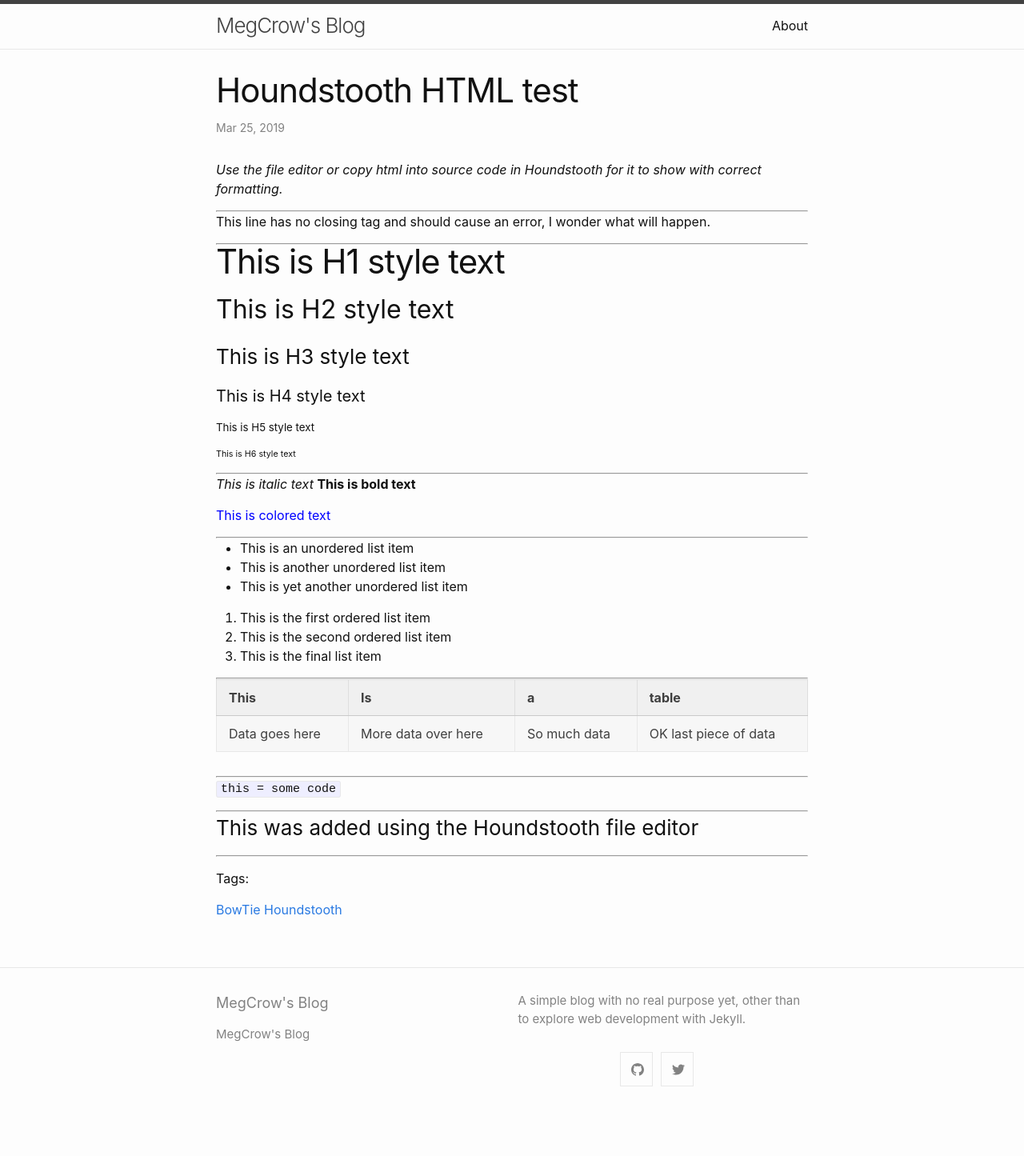
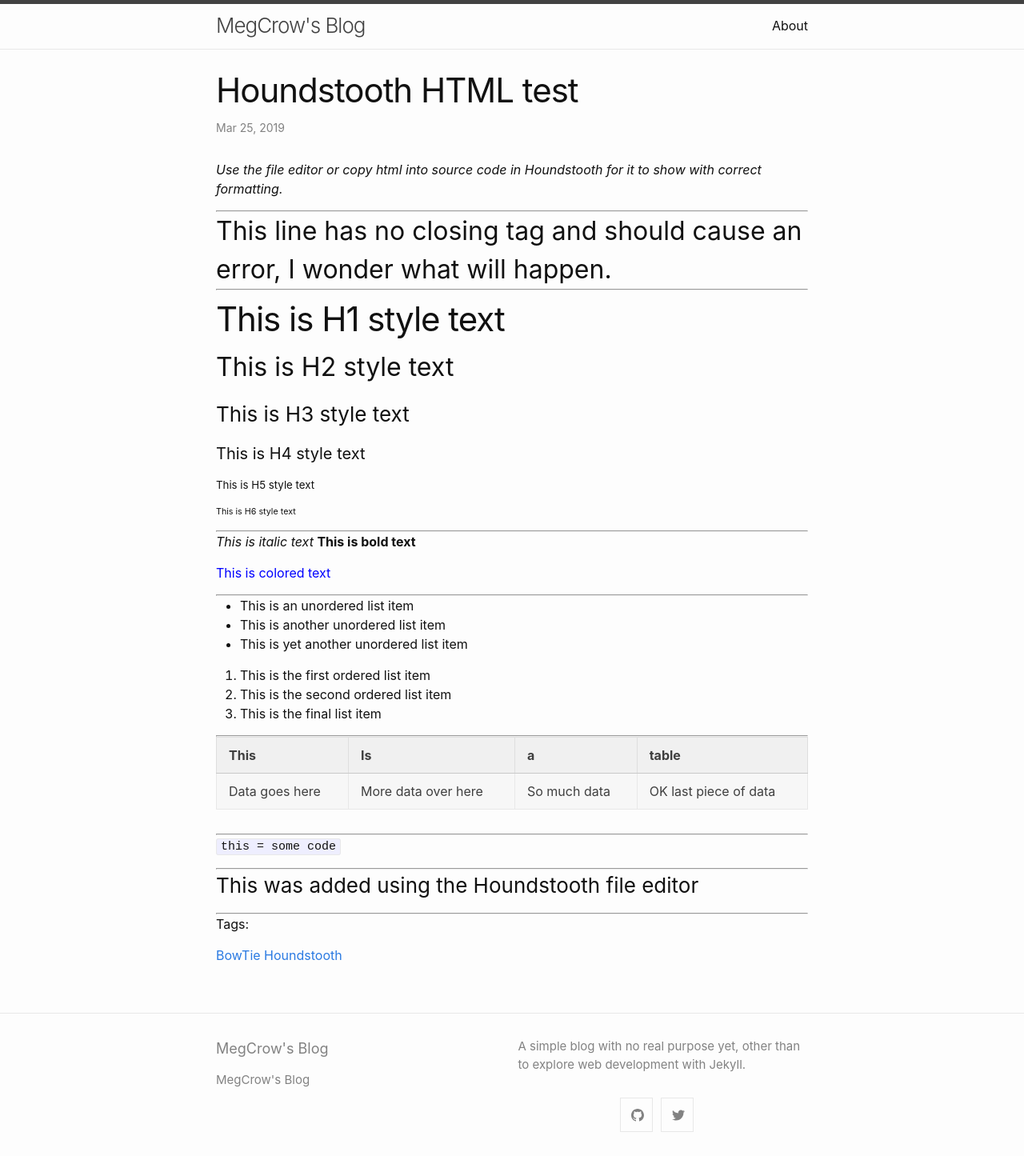
Before and after one commit to megcrow/megcrow-blog, a Jekyll site: the page built from _posts/2019-03-25-houndstooth-html-test.md, in a window 1280 px wide. Shown: the whole page at 80% size. Built offline with Jekyll 4.4.1, drawn with Linux system fonts in a browser that asks for light colours; before the commit the page ends 1388 px from its top, so only the background shows below that.

```diff
--- a/_posts/2019-03-25-houndstooth-html-test.md
+++ b/_posts/2019-03-25-houndstooth-html-test.md
@@ -30,7 +30,7 @@ social:
 ---
 <p><i>Use the file editor or copy html into source code in Houndstooth for it to show with correct formatting.</i></p>
 <hr />
-<p> This line has no closing tag and should cause an error, I wonder what will happen.
+<h2> This line has no closing tag and should cause an error, I wonder what will happen.
 <hr />
 <h1>This is H1 style text</h1>
 <h2>This is H2 style text</h2>
```
